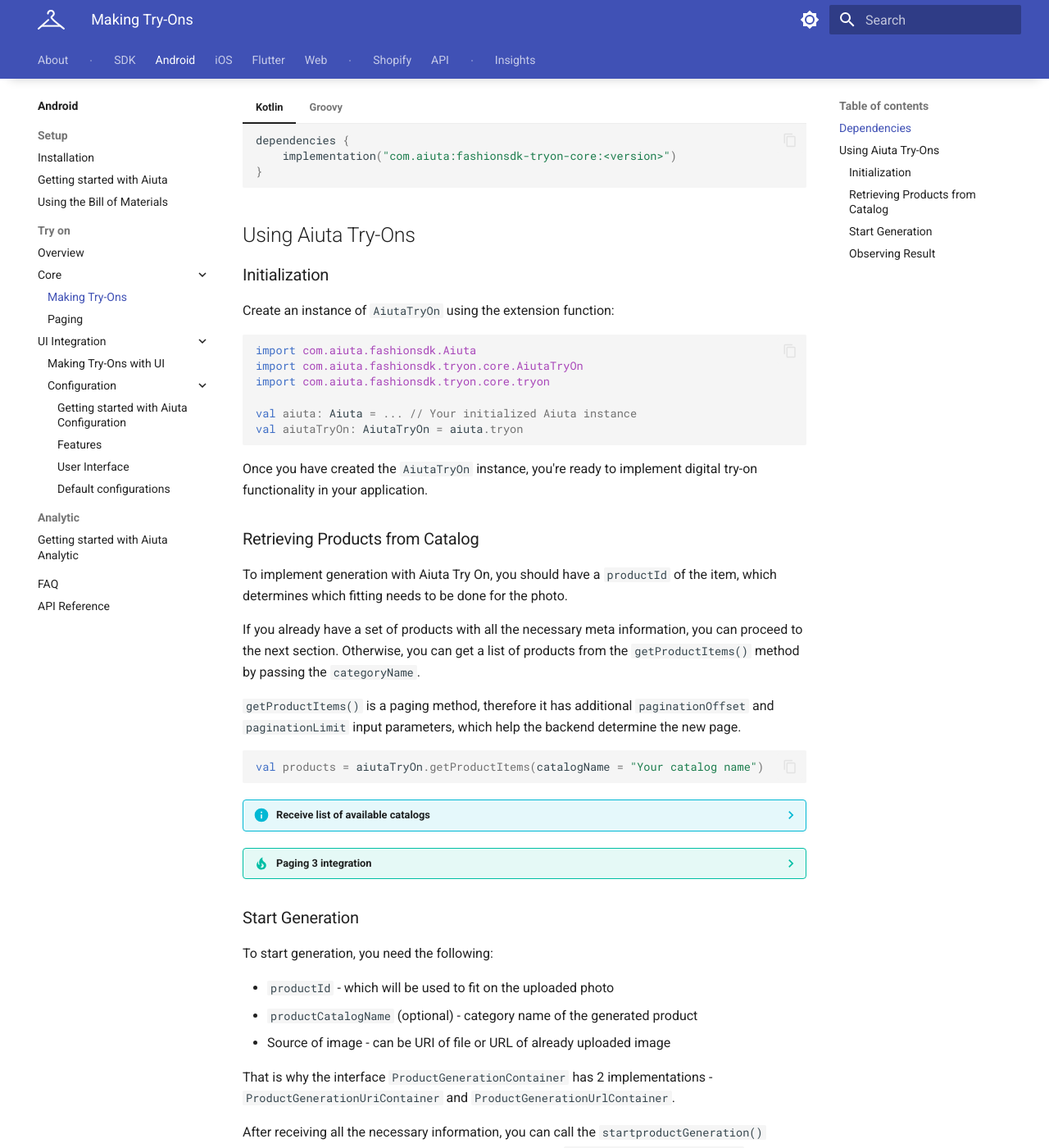
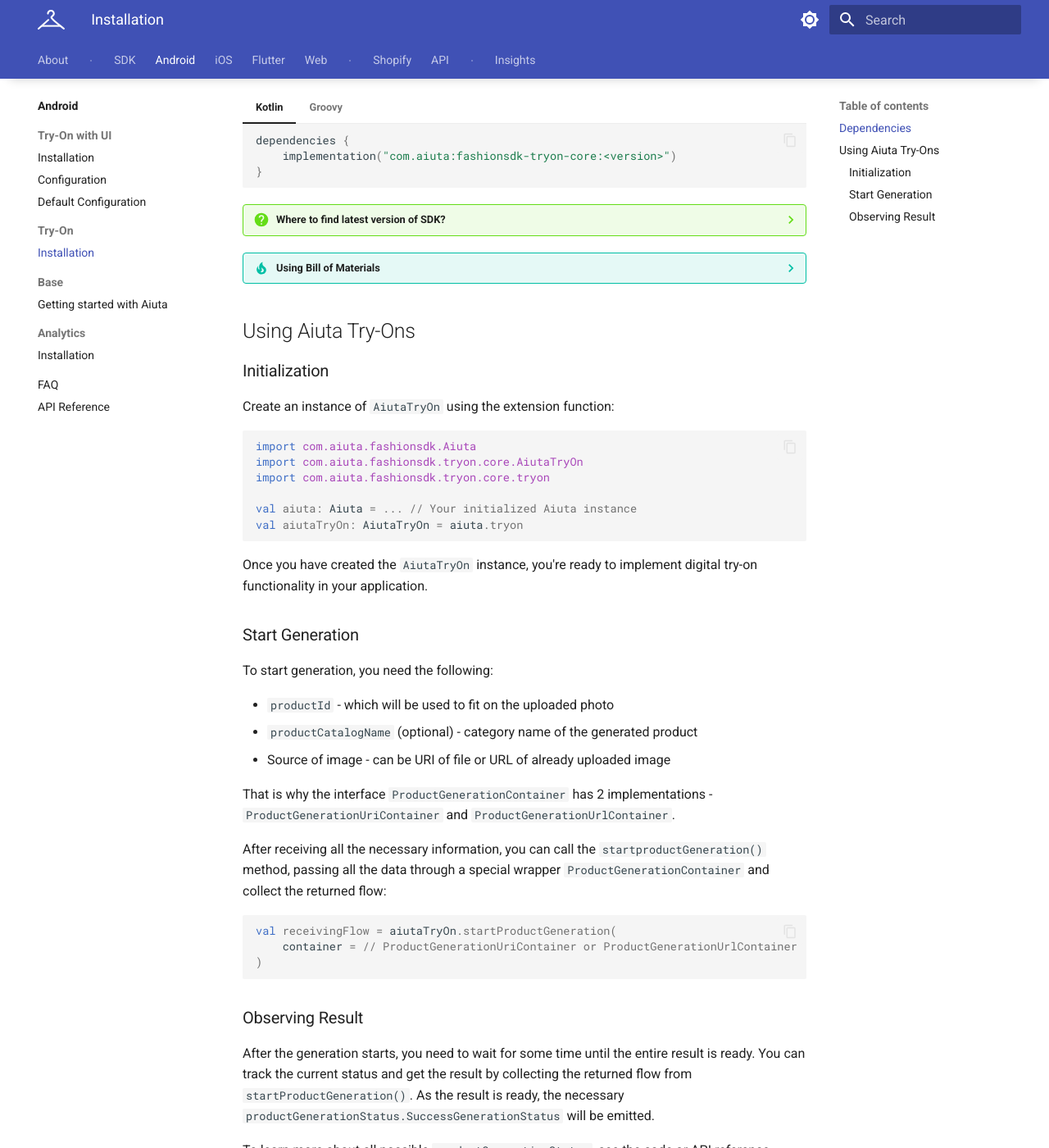
Before and after one commit to aiuta-com/docs, an MkDocs documentation site: the page built from docs/sdk/android/tryon/installation.md, in a window 1280 px wide and 1400 px high, scrolled down 419 px. Shown: the whole window at 82% size. Built offline with MkDocs 1.6.1 and Material for MkDocs 9.7.7, drawn with Linux system fonts in a browser that asks for light colours; some of the changed text lies outside the part shown.

Commit message:
Make android docs simple

````diff
--- a/docs/sdk/android/setup/bom.md
+++ /dev/null
@@ -1,37 +0,0 @@
-# Using Bill of Materials
-
-The Aiuta SDK uses Bill of Materials (BOM) to manage dependencies and ensure version compatibility. This guide explains how to use BOM in your project.
-
-## What is BOM?
-
-Bill of Materials (BOM) is a special kind of POM file that controls the versions of dependencies. It helps you manage dependencies in a centralized way and ensures that all modules use compatible versions.
-
-## Adding BOM to Your Project
-
-{% include-markdown "sdk/templates/android/latest-version-tip.md" %}
-
-=== "Kotlin"
-    ```kotlin
-    dependencies {
-        // 1. Add BOM
-        implementation(platform("com.aiuta:fashionsdk-bom:<version>"))
-
-        // 2. Add all required for you dependencies
-        implementation("com.aiuta:fashionsdk")
-        implementation("com.aiuta:fashionsdk-configuration")
-        ...
-    }
-    ```
-
-=== "Groovy"
-    ```groovy
-    dependencies {
-        // 1. Add BOM
-        implementation platform("com.aiuta:fashionsdk-bom:<version>")
-
-        // 2. Add all required for you dependencies
-        implementation "com.aiuta:fashionsdk"
-        implementation "com.aiuta:fashionsdk-configuration"
-        ...
-    }
-    ```
--- a/docs/sdk/android/tryon/core/making-try-ons.md
+++ b/docs/sdk/android/tryon/installation.md
@@ -1,4 +1,4 @@
-# Making Try-Ons
+# Installation of Try-On
 
 Aiuta Try On provides a powerful API for implementing virtual try-on functionality in your Android application. This guide will walk you through the core implementation of digital try-on features using the Aiuta SDK.
 
@@ -23,6 +23,9 @@
     }
     ```
 
+{% include-markdown "sdk/templates/android/latest-version-tip.md" %}
+
+{% include-markdown "sdk/templates/android/using-bom.md" %}
 
 ## Using Aiuta Try-Ons
 
@@ -42,30 +45,6 @@
 
 Once you have created the `AiutaTryOn` instance, you're ready to implement digital try-on functionality in your application.
 
-
-### Retrieving Products from Catalog
-
-To implement generation with Aiuta Try On, you should have a `productId` of the item, which determines which fitting needs to be done for the photo.
-
-If you already have a set of products with all the necessary meta information, you can proceed to the next section. Otherwise, you can get a list of products from the `getProductItems()` method by passing the `categoryName`.
-
-`getProductItems()` is a paging method, therefore it has additional `paginationOffset` and `paginationLimit` input parameters, which help the backend determine the new page.
-
-```kotlin
-val products = aiutaTryOn.getProductItems(catalogName = "Your catalog name")
-```
-
-??? info "Receive list of available catalogs"
-
-    You can also get list of all available for you catalogs via `getProductCatalogs` method of `AiutaTryOn` class
-
-    ```kotlin
-    val catalogs = aiutaTryOn.getProductCatalogs()
-    ```
-
-??? tip "Paging 3 integration"
-
-    You can use your own implementation of pagination or pay attention to the default implementation with the help of the Paging 3 library. Please, check [paging guide](paging.md)
 
 
 ### Start Generation
--- /dev/null
+++ b/docs/sdk/templates/android/using-bom.md
@@ -0,0 +1,29 @@
+??? tip "Using Bill of Materials"
+
+    To ensure consistent dependency versions and simplify version management, you can use the Bill of Materials (BOM)
+
+    === "Kotlin"
+        ```kotlin
+        dependencies {
+            // 1. Add BOM
+            implementation(platform("com.aiuta:fashionsdk-bom:<version>"))
+
+            // 2. Add all required for you dependencies
+            implementation("com.aiuta:fashionsdk")
+            implementation("com.aiuta:fashionsdk-configuration")
+            ...
+        }
+        ```
+
+    === "Groovy"
+        ```groovy
+        dependencies {
+            // 1. Add BOM
+            implementation platform("com.aiuta:fashionsdk-bom:<version>")
+
+            // 2. Add all required for you dependencies
+            implementation "com.aiuta:fashionsdk"
+            implementation "com.aiuta:fashionsdk-configuration"
+            ...
+        }
+        ```
--- a/mkdocs.yml
+++ b/mkdocs.yml
@@ -38,24 +38,16 @@
 
   - Android:
     - sdk/android/index.md
-    - Setup:
-      - Installation: sdk/android/setup/installation.md
-      - Getting started with Aiuta: sdk/android/setup/aiuta-getting-started.md
-      - Using the Bill of Materials: sdk/android/setup/bom.md
-    - Try on:
-      - Overview: sdk/android/tryon/overview.md
-      - Core:
-        - Making Try-Ons: sdk/android/tryon/core/making-try-ons.md
-        - Paging: sdk/android/tryon/core/paging.md
-      - UI Integration:
-        - Making Try-Ons with UI: sdk/android/tryon/ui/making-try-ons-with-ui.md
-        - Configuration:
-          - Getting started with Aiuta Configuration: sdk/android/tryon/ui/configuration/getting-started-configuration.md
-          - Features: sdk/android/tryon/ui/configuration/features.md
-          - User Interface: sdk/android/tryon/ui/configuration/user-interface.md
-          - Default configurations: sdk/android/tryon/ui/configuration/default-configurations.md
-    - Analytic:
-      - Getting started with Aiuta Analytic: sdk/android/analytic/overview.md
+    - Try-On with UI:
+      - Installation: sdk/android/tryon-ui/installation.md
+      - Configuration: sdk/android/tryon-ui/configuration.md
+      - Default Configuration: sdk/android/tryon-ui/default-configuration.md
+    - Try-On:
+      - Installation: sdk/android/tryon/installation.md
+    - Base:
+      - Getting started with Aiuta: sdk/android/base/aiuta-getting-started.md
+    - Analytics:
+      - Installation: sdk/android/analytics/overview.md
     - FAQ: sdk/android/faq.md
     - API Reference: https://aiuta-com.github.io/aiuta-android-sdk/
 
````
Also changed, not shown: docs/sdk/android/analytic/overview.md (deleted, +0 -58 lines), docs/sdk/android/analytics/overview.md (added, +55 -0 lines), docs/sdk/android/base/aiuta-getting-started.md (renamed from docs/sdk/android/setup/aiuta-getting-started.md, +9 -10 lines), docs/sdk/android/setup/installation.md (deleted, +0 -52 lines), docs/sdk/android/tryon-ui/configuration.md (added, +59 -0 lines), docs/sdk/android/tryon-ui/default-configuration.md (renamed from docs/sdk/android/tryon/ui/configuration/default-configurations.md, +4 -6 lines), docs/sdk/android/tryon-ui/installation.md (renamed from docs/sdk/android/tryon/ui/making-try-ons-with-ui.md, +5 -5 lines), docs/sdk/android/tryon/core/paging.md (deleted, +0 -47 lines), docs/sdk/android/tryon/overview.md (deleted, +0 -32 lines), docs/sdk/android/tryon/ui/configuration/features.md (deleted, +0 -31 lines), docs/sdk/android/tryon/ui/configuration/getting-started-configuration.md (deleted, +0 -39 lines), docs/sdk/android/tryon/ui/configuration/user-interface.md (deleted, +0 -34 lines), docs/sdk/templates/android/default-configuration-tip.md (+1 -1 lines).
